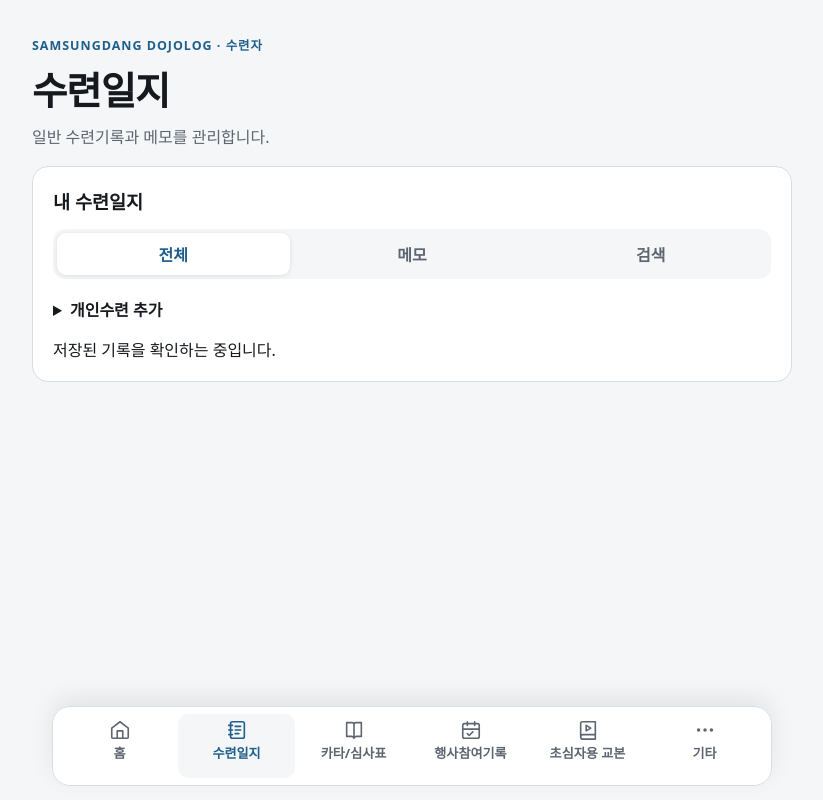
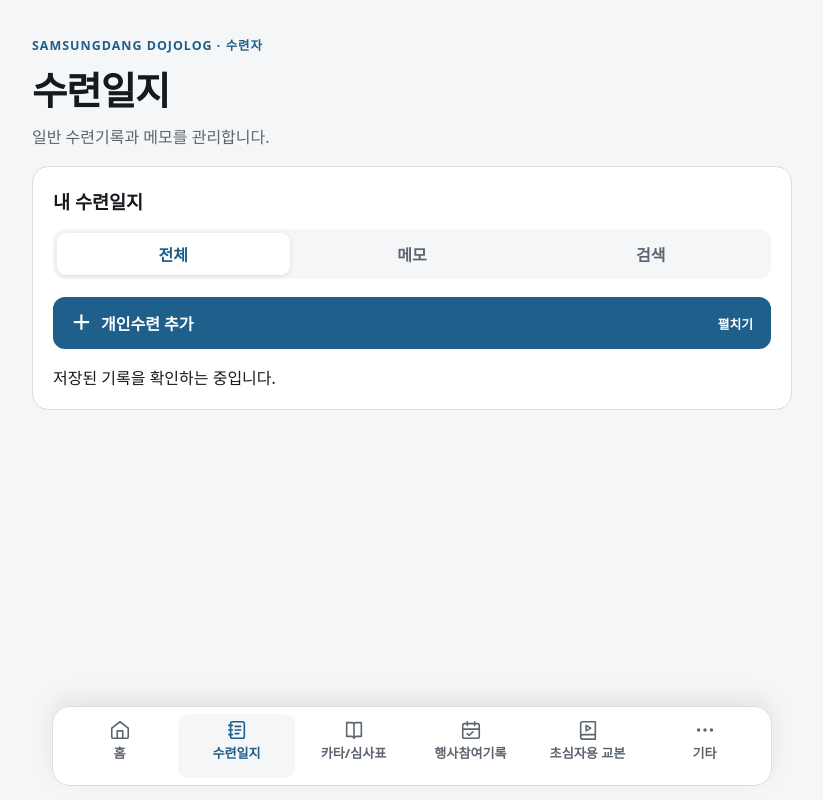
Before and after one commit to sungjuhwankr-oss/Samsungdang-DojoLog-Member, a Next.js app: page /journal in a window 1280 px wide. Shown: the whole page, without its empty margins (228-1051 px from the left). Built offline with nearby package versions, Linux system fonts and the light colour scheme.

Commit message:
Highlight personal training add action (Phase 4K-E E6-UX)

```diff
--- a/app/components/training-log.tsx
+++ b/app/components/training-log.tsx
@@ -247,7 +247,10 @@ export function TrainingLog() {
 
         {view === "all" ? <div role="tabpanel">
           <details className="create-session-box">
-            <summary>개인수련 추가</summary>
+            <summary className="create-session-toggle">
+              <span className="create-session-toggle-icon" aria-hidden="true">＋</span>
+              <span>개인수련 추가</span>
+            </summary>
             <form className="compact-form" onSubmit={createPersonal}>
               <label>수련일<input type="date" required value={date} onChange={(event) => setDate(event.target.value)} /></label>
               <fieldset><legend>카타</legend><KataEditor values={kata} onChange={setKata} /></fieldset>
--- a/app/globals.css
+++ b/app/globals.css
@@ -628,6 +628,29 @@ button.kata-exam-badge { cursor: pointer; }
   font-weight: 700;
 }
 
+.create-session-box > .create-session-toggle {
+  display: flex;
+  align-items: center;
+  gap: 10px;
+  width: 100%;
+  min-height: 52px;
+  padding: 12px 16px;
+  border: 2px solid var(--accent);
+  border-radius: 12px;
+  background: var(--accent);
+  color: var(--accent-contrast);
+  font: inherit;
+  font-weight: 800;
+  list-style: none;
+}
+
+.create-session-toggle::-webkit-details-marker { display: none; }
+.create-session-toggle::after { content: "펼치기"; margin-left: auto; font-size: 0.8rem; }
+.create-session-toggle-icon { font-size: 1.25rem; line-height: 1; }
+.create-session-box[open] > .create-session-toggle { background: var(--panel); color: var(--accent); }
+.create-session-box[open] > .create-session-toggle::after { content: "접기"; }
+.create-session-box > .create-session-toggle:focus-visible { outline: 3px solid var(--accent); outline-offset: 3px; }
+
 .create-session-box > .compact-form,
 .session-edit-form { margin-top: 1rem; }
 
```
Also changed, not shown: 1 other file (tests, documents, lock files or other folders).
